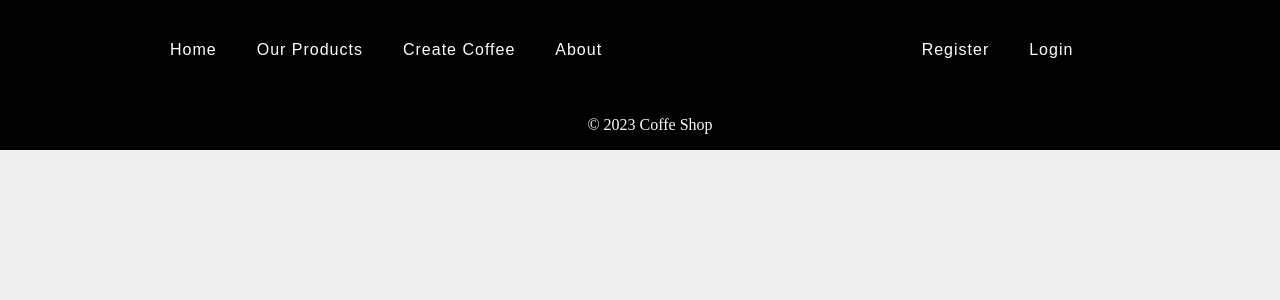
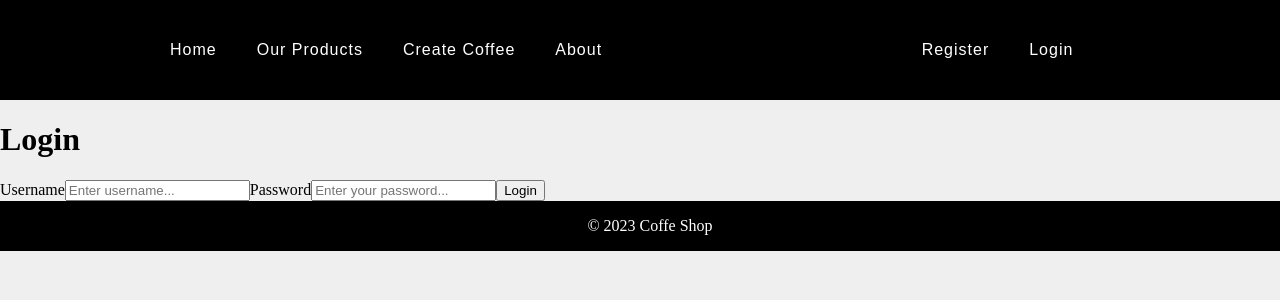
Before and after one commit to MarioAngelov2/Coffee-App, a React (Create React App) app in the folder app/: page /login in a window 1280 px wide. Shown: the top 300 px of the page. Built offline with nearby package versions, Linux system fonts and the light colour scheme.

Commit message:
Update App.js

```diff
--- a/app/src/App.js
+++ b/app/src/App.js
@@ -6,6 +6,7 @@
 import Footer from "./components/Footer";
 import Home from "./pages/Home";
 import Catalog from "./pages/Catalog";
+import Login from "./pages/Login";
 
 function App() {
   return (
@@ -14,6 +15,7 @@
       <Routes>
         <Route path="/" exact element={<Home />} />
         <Route path="/catalog" exact element={<Catalog />} />
+        <Route path="/login" exact element={<Login />} />
       </Routes>
       <Footer />
     </div>
```
